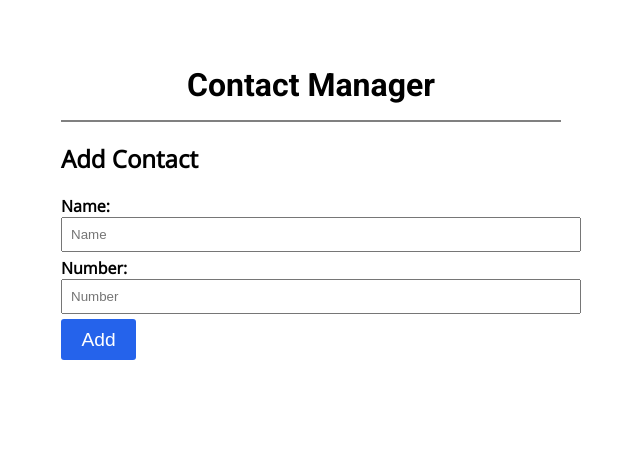
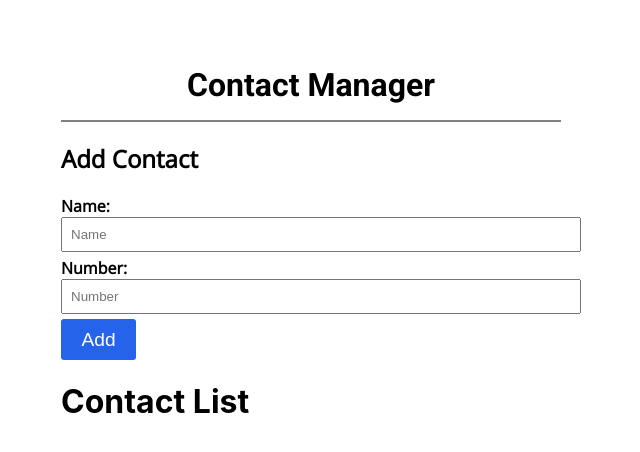
Before and after one commit to tanishk15sharma/Contact-Manager-APP, a React (Create React App) app: page / in a window 1280 px wide. Shown: the top 452 px of the page, without its empty margins (329-969 px from the left). Built offline with nearby package versions, Linux system fonts and the light colour scheme.

Commit message:
Installed react-router

```diff
--- a/package.json
+++ b/package.json
@@ -8,6 +8,7 @@
     "@testing-library/user-event": "^13.5.0",
     "react": "^17.0.2",
     "react-dom": "^17.0.2",
+    "react-router-dom": "^6.2.1",
     "react-scripts": "^2.1.3",
     "uuidv4": "^6.2.12",
     "web-vitals": "^2.1.2"
--- a/src/App.js
+++ b/src/App.js
@@ -1,10 +1,11 @@
 import React, { useState, useEffect } from "react";
 import { uuid } from "uuidv4";
+import { BrowserRouter as Router, Switch, Route } from "react-router-dom";
 
 import "./App.css";
 import AddContact from "./components/AddContact";
 import Header from "./components/Header";
-import List from "./components/ContactList";
+import ContactList from "./components/ContactList";
 
 function App() {
   const [contacts, setContacts] = useState([]);
@@ -12,7 +13,7 @@ function App() {
 
   const addContactHandler = (contact) => {
     //we are getting contact from add.contact with the help of function addcontactHandler using props
-    console.log(contact);
+    console.log(contacts);
     setContacts([...contacts, { id: uuid(), ...contact }]);
   };
 
@@ -37,7 +38,7 @@ function App() {
     <div className="App">
       <Header />
       <AddContact addContactHandler={addContactHandler} />
-      <List contacts={contacts} getContactId={removeContactHandler} />
+      <ContactList contacts={contacts} getContactId={removeContactHandler} />
     </div>
   );
 }
--- a/src/components/AddContact.js
+++ b/src/components/AddContact.js
@@ -7,7 +7,6 @@ const AddContact = ({ addContactHandler }) => {
   const [state, setState] = useState({
     name: "",
     number: "",
-    age: "",
   });
 
   const changeHandler = (e) => {
--- a/src/components/ContactCard.js
+++ b/src/components/ContactCard.js
@@ -15,7 +15,7 @@ const ContactCard = (props) => {
         <img
           className="del-btn"
           src="https://img.icons8.com/windows/50/fa314a/trash.png"
-          onClick={() => props.clickHandler(id)}
+          onClick={() => props.clickHandler(id)} //this will give id to contactList (its parent)
         />
         {/* <button className="del-btn">Remove</button> */}
       </div>
--- a/src/components/ContactList.js
+++ b/src/components/ContactList.js
@@ -5,7 +5,8 @@ const ContactList = (props) => {
   // console.log(props);
 
   const deleteContactHandler = (id) => {
-    props.getContactId(id);
+    props.getContactId(id); //this will give ID to App.js (to main parent  )
+    // console.log(id);
   };
 
   const renderContactList = props.contacts.map((contact) => {
@@ -19,7 +20,12 @@ const ContactList = (props) => {
     );
   });
 
-  return <div> {renderContactList} </div>;
+  return (
+    <div>
+      <h1>Contact List</h1>
+      {renderContactList}
+    </div>
+  );
 };
 
 export default ContactList;
```
Also changed, not shown: 1 other file (tests, documents, lock files or other folders).
